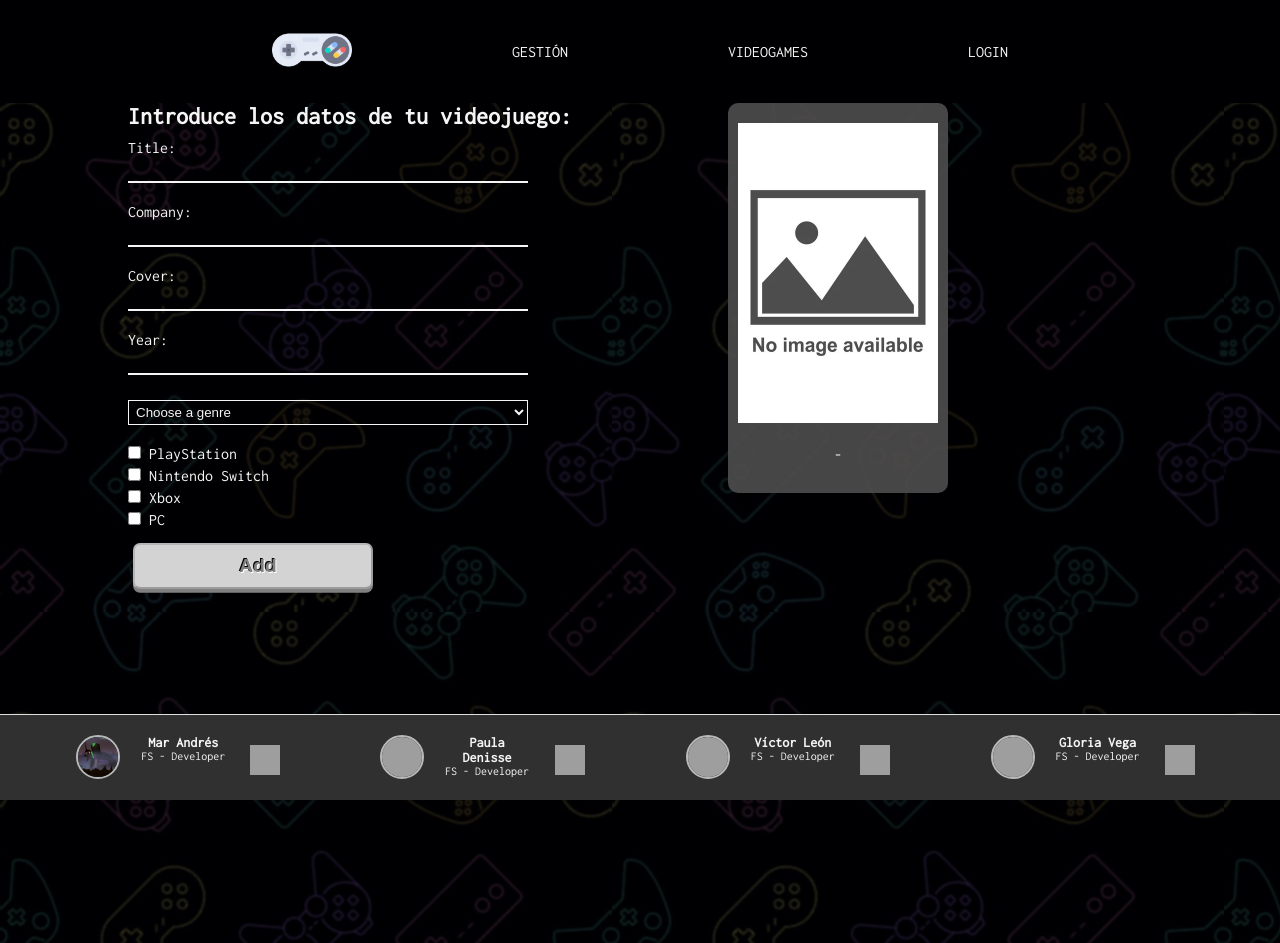
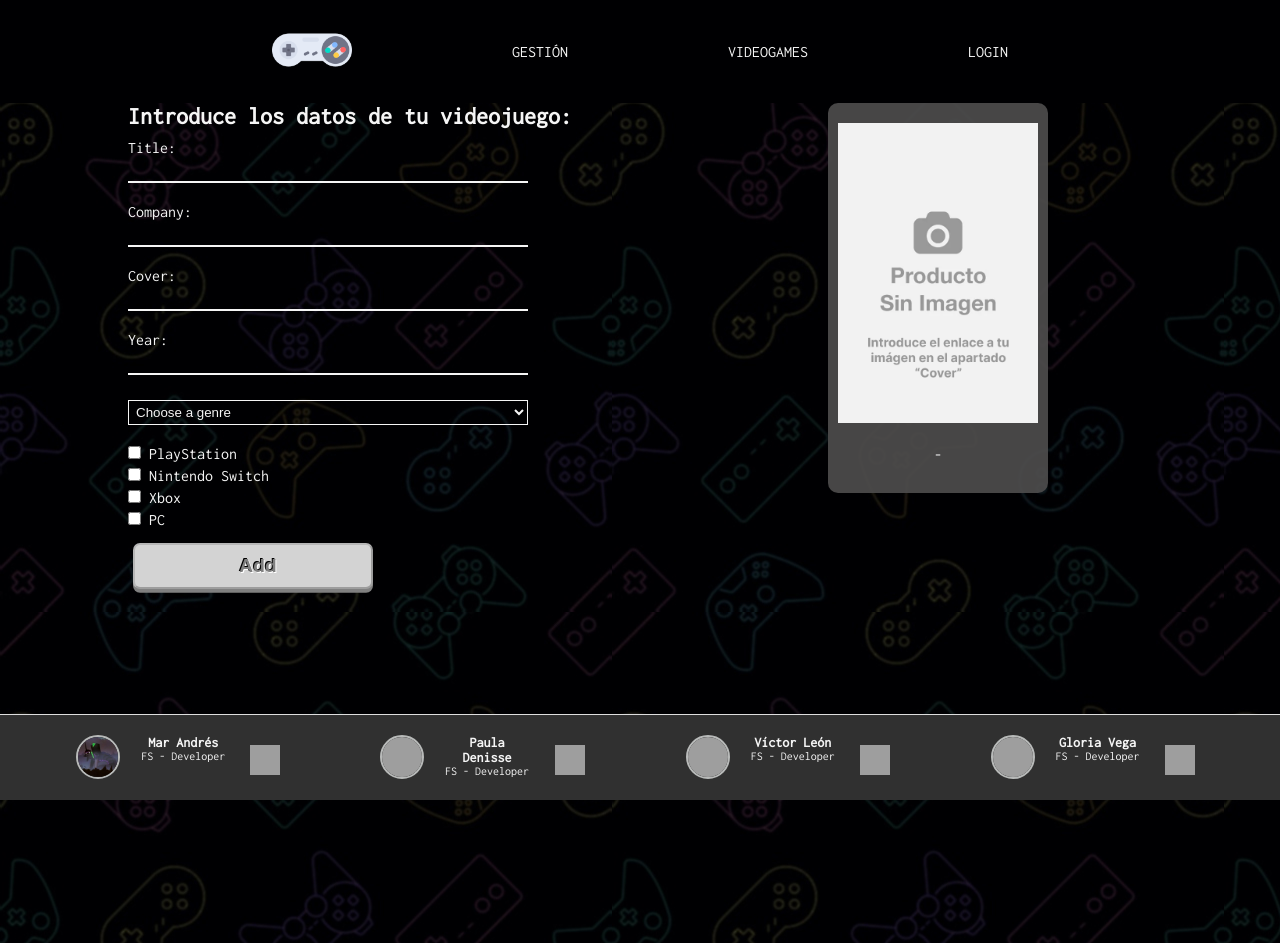
Before and after one commit to victorleon0/Videogames_App, an Angular app in the folder front/: page /gestion in a window 1280 px wide. Built offline with nearby package versions, Linux system fonts and the light colour scheme; grey boxes are pictures that could not be loaded.

Commit message:
Change styles

```diff
--- a/front/src/app/pages/gestion/form/form.component.scss
+++ b/front/src/app/pages/gestion/form/form.component.scss
@@ -45,7 +45,7 @@ form, div{
 
 }
 .showToConfirmDelete{
-    position:absolute;
+    position:relative;
     border: 2px solid;
     padding: 10px;
     box-shadow: 5px 10px #cbc4c4;//#888888;
--- a/front/src/app/pages/gestion/preview/preview.component.scss
+++ b/front/src/app/pages/gestion/preview/preview.component.scss
@@ -8,6 +8,7 @@
     width: 200px;
     background-color: rgba(78, 77, 77, 0.917);
     border-radius: 10px;
+    margin-left: 100px;
 
     img{
         width: 200px;
```
Also changed, not shown: front/src/assets/images/no-image-available.jpg.
